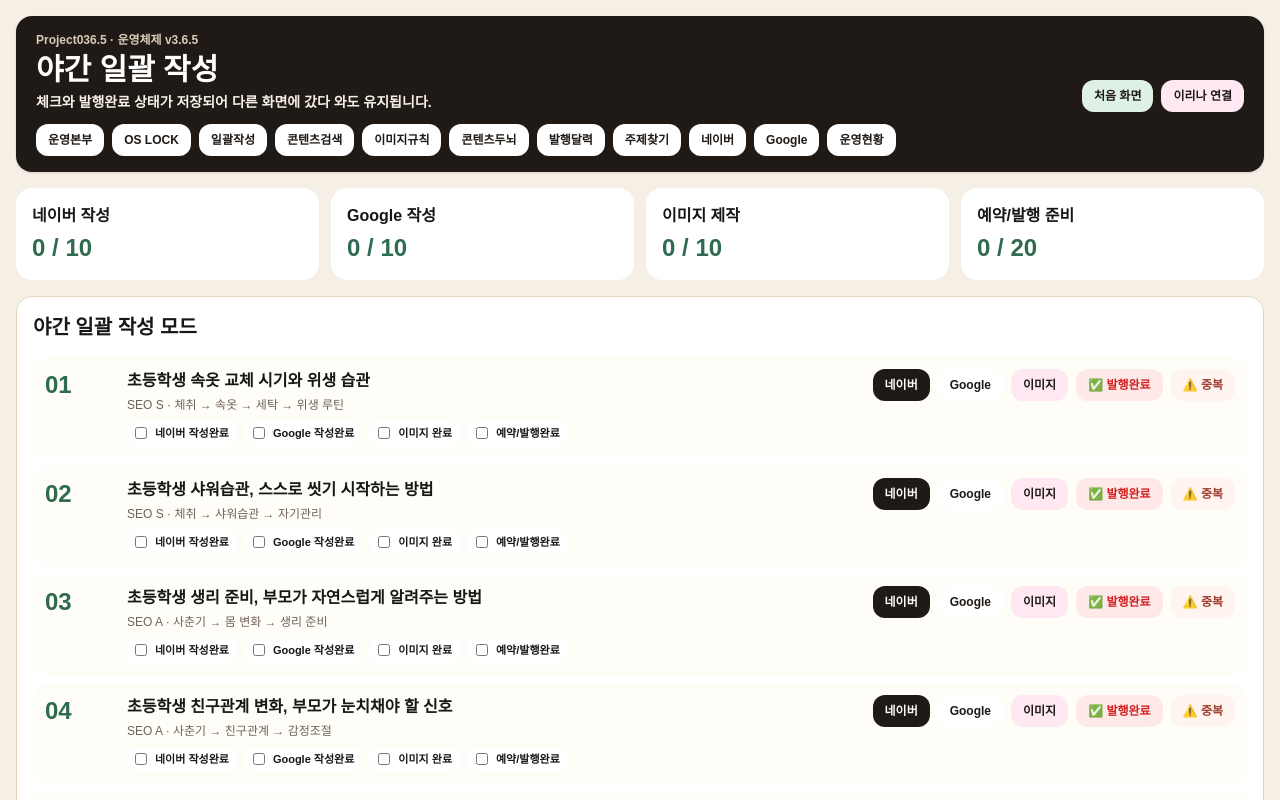
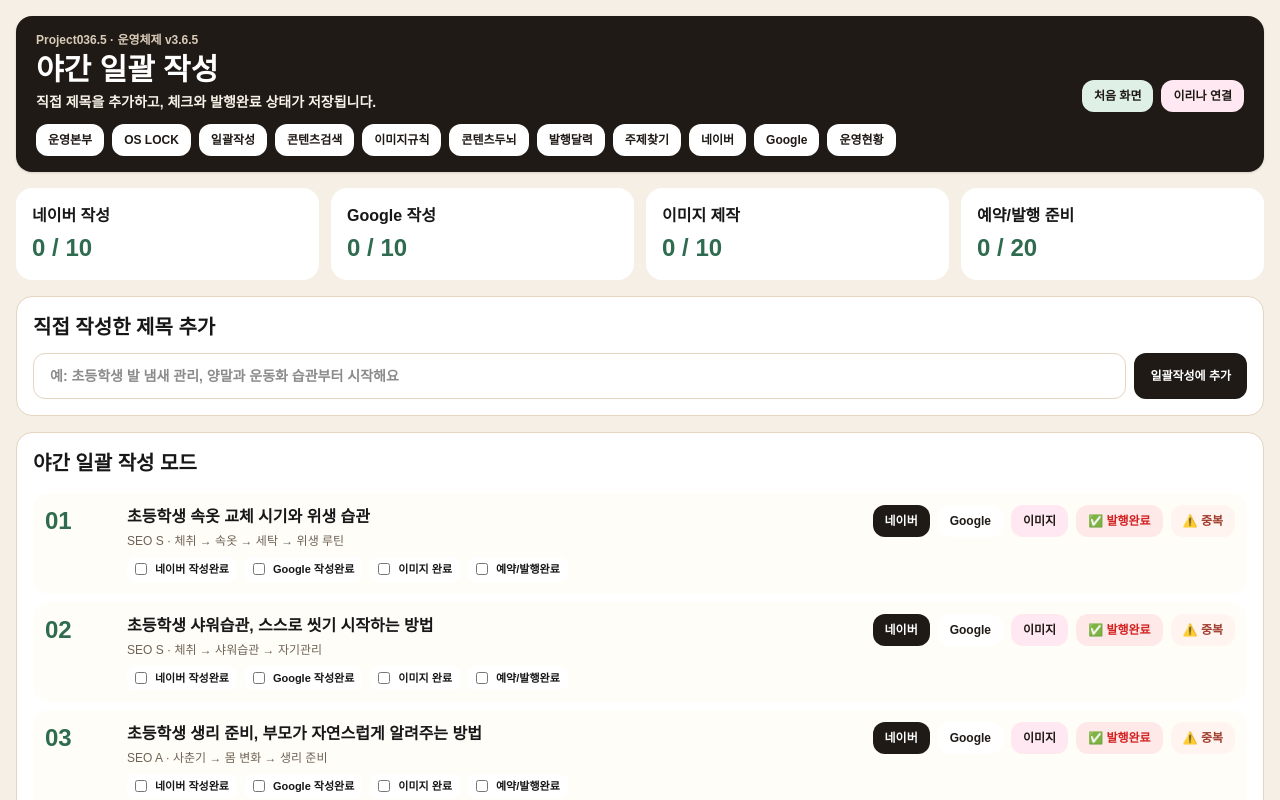
Before and after one commit to yusun7749-art/LifeBookMom-OS, a Next.js app: page /batch-board in a window 1280 px wide. Shown: the top 800 px of the page. Built offline with nearby package versions, Linux system fonts and the light colour scheme.

Commit message:
Project036.6 Manual Title Input

```diff
--- a/components/v4/BatchBoard.tsx
+++ b/components/v4/BatchBoard.tsx
@@ -3,7 +3,7 @@
 import Link from "next/link";
 import { useMemo, useState } from "react";
 import { batchQueue, dailyTargets, nightBatchMeta, replacementQueue, taskLabels, writeLink } from "../../data/v4/nightBatchERP";
-import { markTask, setRowState } from "../../data/v4/operationStore";
+import { markTask, setRowState, setSelectedTopic } from "../../data/v4/operationStore";
 import { useOperationStoreState } from "./useOperationStore";
 import { Shell } from "./UsableLayout";
 
@@ -25,9 +25,21 @@ function makeReplacement(used: string[], nextIndex: number): Row {
   };
 }
 
+function makeManualRow(title: string, nextIndex: number): Row {
+  return {
+    slot: String(nextIndex + 1).padStart(2, "0"),
+    title,
+    seoGrade: "S",
+    relation: "직접 입력 주제",
+    duplicateRisk: "직접 확인",
+    replaced: true,
+  };
+}
+
 export default function BatchBoard() {
   const store = useOperationStoreState();
   const [extraRows, setExtraRows] = useState<Row[]>([]);
+  const [manualTitle, setManualTitle] = useState("");
   const rows: Row[] = [...batchQueue, ...extraRows];
 
   const getState = (slot: string): RowState => store.rowState[slot] ?? "active";
@@ -44,6 +56,18 @@ export default function BatchBoard() {
     ];
   }, [store, rows]);
 
+  const addManualTitle = () => {
+    const title = manualTitle.trim();
+    if (!title) {
+      alert("추가할 제목을 입력하세요.");
+      return;
+    }
+
+    setSelectedTopic(title);
+    setExtraRows((prev) => [...prev, makeManualRow(title, batchQueue.length + prev.length)]);
+    setManualTitle("");
+  };
+
   const finishRow = (slot: string, title: string, state: "published" | "duplicate") => {
     setRowState(slot, title, state);
 
@@ -57,7 +81,7 @@ export default function BatchBoard() {
   };
 
   return (
-    <Shell title="야간 일괄 작성" desc="체크와 발행완료 상태가 저장되어 다른 화면에 갔다 와도 유지됩니다.">
+    <Shell title="야간 일괄 작성" desc="직접 제목을 추가하고, 체크와 발행완료 상태가 저장됩니다.">
       <section className="grid gap-3 md:grid-cols-4">
         {summary.map((item) => (
           <div key={item.label} className="rounded-2xl bg-white p-4">
@@ -65,6 +89,21 @@ export default function BatchBoard() {
             <p className="mt-1 text-2xl font-black text-[#2F6B4F]">{item.current} / {item.target}</p>
           </div>
         ))}
+      </section>
+
+      <section className="mt-4 rounded-2xl border border-[#E4D5BE] bg-white p-4">
+        <h2 className="text-xl font-black">직접 작성한 제목 추가</h2>
+        <div className="mt-3 flex flex-wrap gap-2">
+          <input
+            value={manualTitle}
+            onChange={(event) => setManualTitle(event.target.value)}
+            placeholder="예: 초등학생 발 냄새 관리, 양말과 운동화 습관부터 시작해요"
+            className="min-w-[320px] flex-1 rounded-xl border border-[#E4D5BE] px-4 py-3 text-sm font-bold outline-none"
+          />
+          <button type="button" onClick={addManualTitle} className="rounded-xl bg-[#1F1A16] px-4 py-2 text-xs font-black text-white">
+            일괄작성에 추가
+          </button>
+        </div>
       </section>
 
       <section className="mt-4 rounded-2xl border border-[#E4D5BE] bg-white p-4">
@@ -104,9 +143,9 @@ export default function BatchBoard() {
                 <div className="flex flex-wrap items-start justify-end gap-2">
                   {!isDone ? (
                     <>
-                      <Link href={writeLink(item.title, "naver")} className="rounded-xl bg-[#1F1A16] px-3 py-2 text-xs font-black text-white">네이버</Link>
-                      <Link href={writeLink(item.title, "google")} className="rounded-xl bg-white px-3 py-2 text-xs font-black text-[#1F1A16]">Google</Link>
-                      <Link href={writeLink(item.title, "image")} className="rounded-xl bg-[#FFE8F1] px-3 py-2 text-xs font-black text-[#1F1A16]">이미지</Link>
+                      <Link href={writeLink(item.title, "naver")} onClick={() => setSelectedTopic(item.title)} className="rounded-xl bg-[#1F1A16] px-3 py-2 text-xs font-black text-white">네이버</Link>
+                      <Link href={writeLink(item.title, "google")} onClick={() => setSelectedTopic(item.title)} className="rounded-xl bg-white px-3 py-2 text-xs font-black text-[#1F1A16]">Google</Link>
+                      <Link href={writeLink(item.title, "image")} onClick={() => setSelectedTopic(item.title)} className="rounded-xl bg-[#FFE8F1] px-3 py-2 text-xs font-black text-[#1F1A16]">이미지</Link>
                       <button onClick={() => finishRow(item.slot, item.title, "published")} className="rounded-xl bg-[#FFE8E8] px-3 py-2 text-xs font-black text-[#D22222]">✅ 발행완료</button>
                       <button onClick={() => finishRow(item.slot, item.title, "duplicate")} className="rounded-xl bg-[#FFF4EF] px-3 py-2 text-xs font-black text-[#9F3D2E]">⚠️ 중복</button>
                     </>
--- a/components/v4/OriginalTitleBulkBoard.tsx
+++ b/components/v4/OriginalTitleBulkBoard.tsx
@@ -20,21 +20,22 @@ export default function OriginalTitleBulkBoard({
 }) {
   const [query, setQuery] = useState("");
   const [selected, setSelected] = useState<string[]>([]);
+  const [manualTitle, setManualTitle] = useState("");
   const items = useMemo(() => findOriginalTitles(query, platform), [query, platform]);
 
   const toggle = (itemTitle: string) => {
     setSelected((prev) => prev.includes(itemTitle) ? prev.filter((x) => x !== itemTitle) : [...prev, itemTitle]);
   };
 
-  const runSelected = async (mode: "naver" | "google" | "image") => {
-    if (selected.length === 0) {
-      alert("날짜 앞 체크박스를 먼저 선택하세요.");
+  const runTitles = async (titles: string[], mode: "naver" | "google" | "image") => {
+    if (titles.length === 0) {
+      alert("날짜 앞 체크박스를 선택하거나 직접 제목을 입력하세요.");
       return;
     }
 
-    setSelectedTopic(selected[0]);
+    setSelectedTopic(titles[0]);
 
-    const text = selected
+    const text = titles
       .map((itemTitle) => (mode === "image" ? buildImagePrompt(itemTitle) : buildIrinaPrompt(itemTitle, mode)))
       .join("\n\n--- 다음 제목 ---\n\n");
 
@@ -42,10 +43,36 @@ export default function OriginalTitleBulkBoard({
     window.open("https://chatgpt.com/", "_blank", "noopener,noreferrer");
   };
 
+  const runSelected = (mode: "naver" | "google" | "image") => runTitles(selected, mode);
+
+  const runManual = (mode: "naver" | "google" | "image") => {
+    const title = manualTitle.trim();
+    if (!title) {
+      alert("직접 작성한 제목을 먼저 입력하세요.");
+      return;
+    }
+    runTitles([title], mode);
+  };
+
   return (
     <Shell title={title} desc={desc}>
       <section className="rounded-2xl border border-[#E4D5BE] bg-white p-4">
-        <div className="flex gap-2">
+        <div className="rounded-2xl bg-[#FFFDF8] p-3">
+          <p className="text-sm font-black">직접 작성한 제목 입력</p>
+          <div className="mt-2 flex flex-wrap gap-2">
+            <input
+              value={manualTitle}
+              onChange={(event) => setManualTitle(event.target.value)}
+              placeholder="예: 초등학생 발 냄새 관리, 양말과 운동화 습관부터 시작해요"
+              className="min-w-[320px] flex-1 rounded-xl border border-[#E4D5BE] px-4 py-3 text-sm font-bold outline-none"
+            />
+            <button type="button" onClick={() => runManual("naver")} className="rounded-xl bg-[#1F1A16] px-3 py-2 text-xs font-black text-white">네이버 작성</button>
+            <button type="button" onClick={() => runManual("google")} className="rounded-xl bg-[#1F1A16] px-3 py-2 text-xs font-black text-white">Google 작성</button>
+            <button type="button" onClick={() => runManual("image")} className="rounded-xl bg-[#FFE8F1] px-3 py-2 text-xs font-black text-[#1F1A16]">이미지 제작</button>
+          </div>
+        </div>
+
+        <div className="mt-4 flex gap-2">
           <input value={query} onChange={(event) => setQuery(event.target.value)} placeholder="원본 제목 검색" className="flex-1 rounded-xl border border-[#E4D5BE] px-4 py-3 text-sm font-bold outline-none" />
           <button type="button" onClick={() => { setQuery(""); setSelected([]); }} className="rounded-xl bg-[#1F1A16] px-4 py-2 text-xs font-black text-white">초기화</button>
         </div>
```
Also changed, not shown: 1 other file (tests, documents, lock files or other folders).
